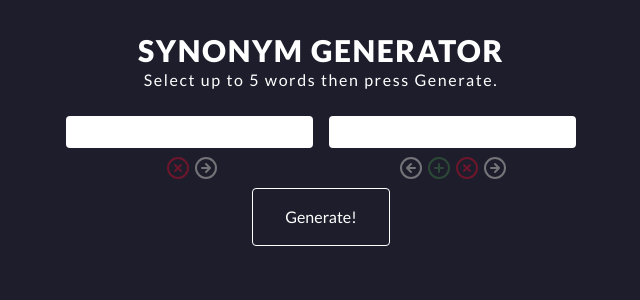
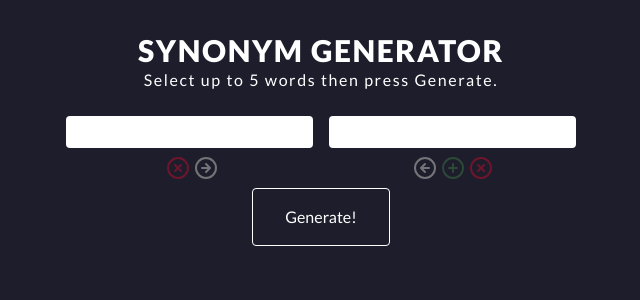
Before and after one commit to marquerere/synonym-generator, a Vue app: page / in a window 1280 px wide. Both pictures are taken after a click on the icon 642 px from the left and 168 px from the top of the page. Shown: the top 300 px of the page, without its empty margins (319-959 px from the left). Built offline with nearby package versions, Linux system fonts and the light colour scheme.

Commit message:
fix: move to right shouldn't be displayed for the last word

```diff
--- a/src/components/WordInput.vue
+++ b/src/components/WordInput.vue
@@ -61,7 +61,7 @@
           <line x1="9" y1="9" x2="15" y2="15"></line>
         </svg>
         <svg
-          v-show="wordList.length > 1 && index < 4"
+          v-show="wordList.length > 1 && index != wordList.length - 1"
           @click="moveInput(index, index + 1)"
           class="cursor-pointer opacity-40 hover:opacity-100 transition"
           xmlns="http://www.w3.org/2000/svg"
```
